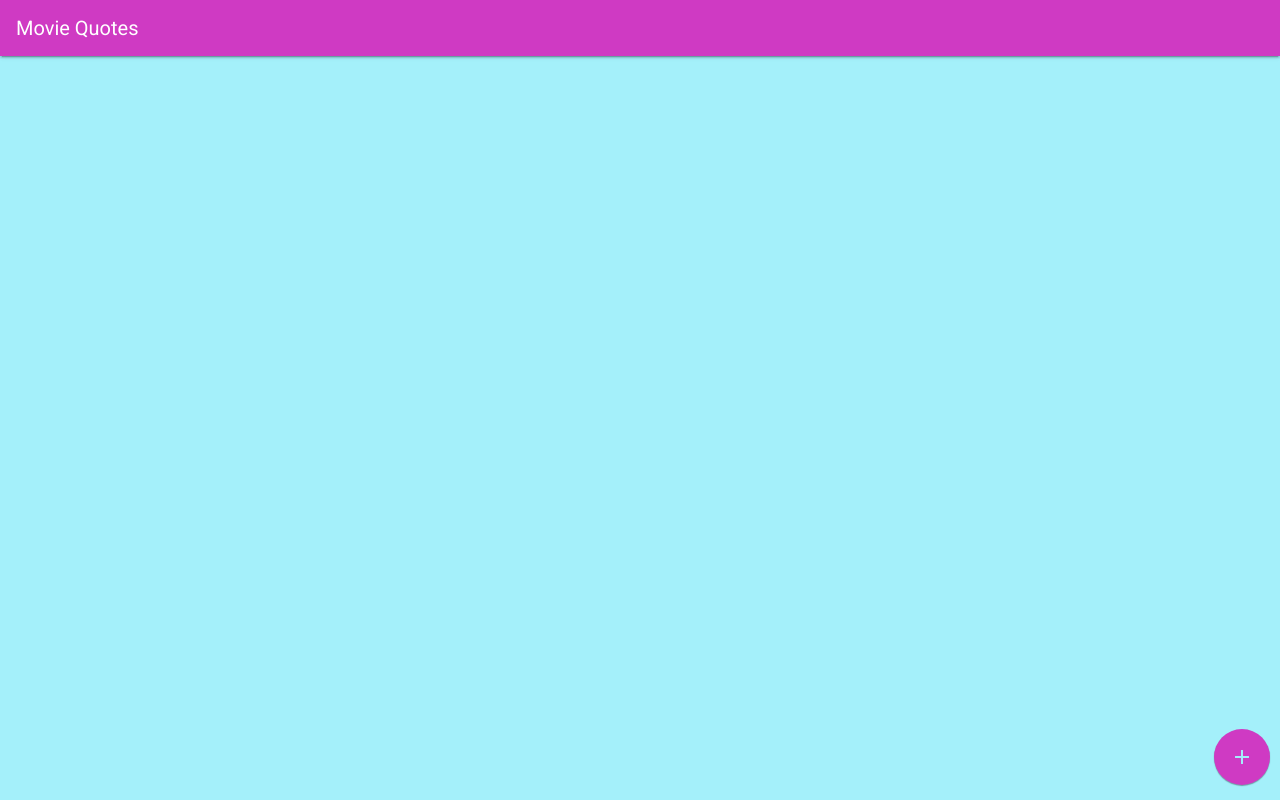
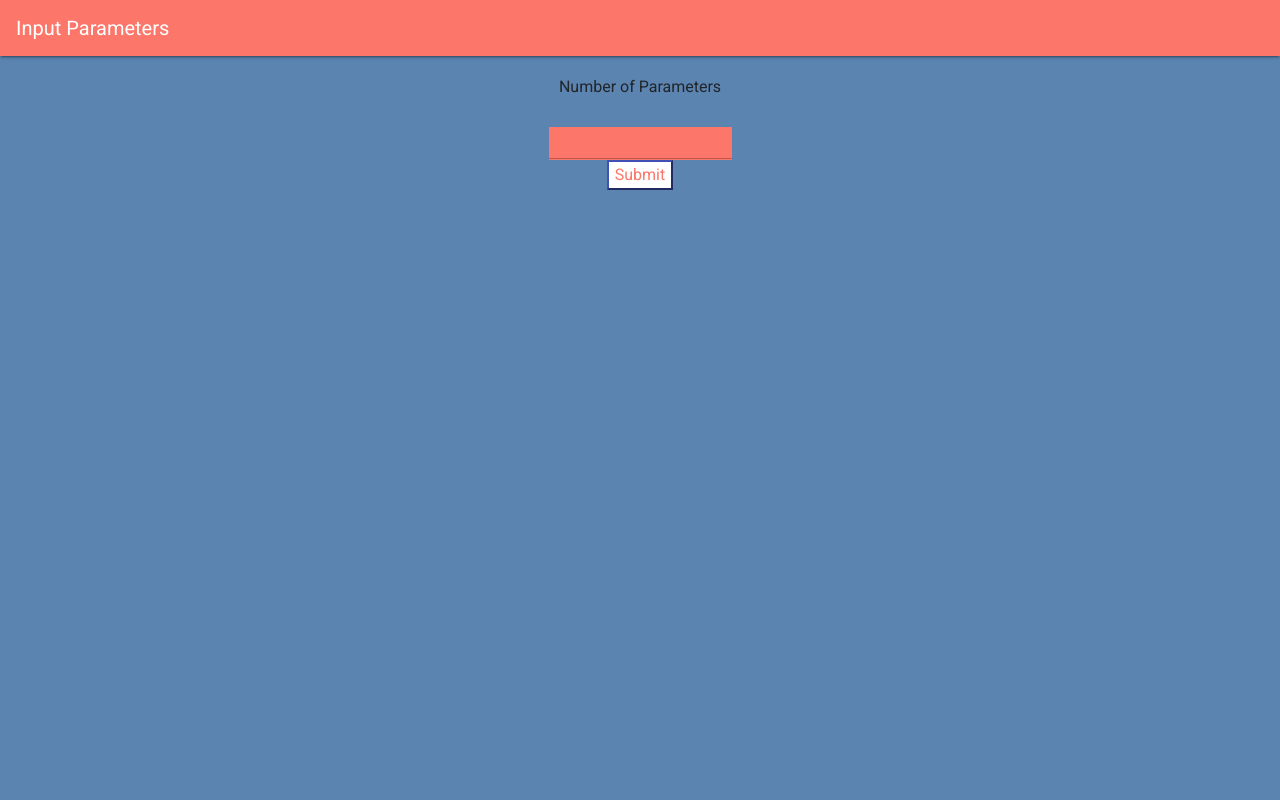
Before and after one commit to AutomatingSciencePipeline/Monorepo, a web app: file apps/frontend/intial.html in a window 1280 px wide. Run offline with its HTML, style and script files only (its server is not run), Linux system fonts and the light colour scheme.

Commit message:
begun developing a simple UI

```diff
--- a/apps/frontend/intial.html
+++ b/apps/frontend/intial.html
@@ -12,20 +12,29 @@
 
 <body>
   <nav class="navbar navbar-dark fixed-top">
-    <a class="navbar-brand" href="#">Movie Quotes</a>
+    <a class="navbar-brand" href="#">Input Parameters</a>
   </nav>
-  <div id="listPage" class="container page-container">
+  <div id="initialPage" class="container page-container">
 
-    <div id="quotesListContainer">
-
-
+    <div class="justify-content-center align-items-center d-flex">
+      Number of Parameters
+    </div>
+      <div class="form-outline justify-content-center align-items-center d-flex">
+        <input type="number" id="typeNumber" class="form-control" />
     </div>
 
 
+    <div class="justify-content-center align-items-center d-flex">
+      <button id="initSubmit" type="button" class="btn-primary">Submit</button>
+    </div>
+
+
+
+
+
+
   </div>
-  <button id = "fab" type="button" class="btn btn-info bmd-btn-fab" data-toggle="modal" data-target="#addQuoteDialog">
-    <i class="material-icons">add</i>
-  </button>
+
   <!-- Button trigger modal -->
 </div>
   <script src="scripts/jquery.min.js"></script>
--- a/apps/frontend/scripts/main.js
+++ b/apps/frontend/scripts/main.js
@@ -0,0 +1,185 @@
+
+var rhit = rhit || {};
+
+//Save
+
+rhit.initialPage = null;
+rhit.parametersPage = null;
+function htmlToElement(html) {
+	var template = document.createElement('template');
+	html = html.trim();
+	template.innerHTML = html;
+	return template.content.firstChild;
+}
+
+
+
+rhit.InitialPageController = class {
+	constructor() {
+		// document.querySelectorAll("#submitAddQuote").onclick = (event) => {
+		// 	console.log("submit");
+		// };
+		document.querySelector("#initSubmit").addEventListener("click", (event) => {
+			console.log("pog");
+			var x = document.querySelector("#typeNumber");
+			console.log(x.value);
+			window.location.href = `/parameters.html?int=${x.value}`;
+		});
+
+	}
+}
+
+
+rhit.ParameterPageController = class {
+	constructor(int) {
+		this.int = int;
+
+		this.updateList();
+
+
+	}
+
+	updateList(){
+		const newList = htmlToElement('<div id="parameterContainer"></div>');
+		newList.appendChild(htmlToElement('<div class="row"> <div class= "col-3">Parameter Name</div> <div class= "col-2">Default Value</div> <div class= "col-2">Min Value</div> <div class= "col-2">Max Value</div> <div class= "col-2">Increment Value</div></div>'))
+		for(let i = 0; i < this.int; i++) {
+			const newCard = this._createCard(i);
+			newCard.onclick = (event) => {
+				console.log(`You clicked on ${i}`);
+			}
+			newList.appendChild(newCard);
+		}
+		newList.appendChild(htmlToElement('<div class="justify-content-center align-items-center">Executable Script/Command</div>'));
+		newList.appendChild(htmlToElement('<div class="form-outline justify-content-center align-items-center d-flex"><input type="text" id="typeText parameterName${int}" class="form-control" /></div>'));
+
+		const oldList = document.querySelector("#parameterContainer");
+		oldList.removeAttribute("id");
+		oldList.hidden = true;
+
+		oldList.parentElement.append(newList);
+	}
+	_createCard(int) {
+		return htmlToElement(`<div class="row">
+		<div class="col-3 form-outline justify-content-center align-items-center d-flex">
+			<input type="text" id="typeText parameterName${int}" class="form-control" />
+		</div>
+
+		<div class="col-2 form-outline justify-content-center align-items-center d-flex">
+		  <input type="number" id="typeNumber defaultValue${int}" class="form-control" />
+		</div>
+
+		<div class="col-2 form-outline justify-content-center align-items-center d-flex">
+		  <input type="number" id="typeNumber minValue${int}" class="form-control" />
+		</div>
+
+		<div class="col-2 form-outline justify-content-center align-items-center d-flex">
+		  <input type="number" id="typeNumber maxValue${int}" class="form-control" />
+		</div>
+
+		<div class="col-2 form-outline justify-content-center align-items-center d-flex">
+		  <input type="number" id="typeNumber incValue${int}" class="form-control" />
+		</div>
+	  </div>`);
+	}
+}
+rhit.ParameterManager = class {
+	constructor() {
+	}
+	beginListening(changeListener) {
+		changeListener();
+	}
+	stopListening() {
+	  this._unsubscribe();
+	}
+
+}
+
+
+
+// rhit.InitialPageManager = class {
+// 	constructor() {
+// 		console.log("pogchamp");
+// 	  this._documentSnapshots = [];
+// 	  this._ref = firebase.firestore().collection(rhit.FB_COLLECTION_MOVIEQUOTES);
+// 	  this._unsubscribe = null;
+// 	}
+// 	add(quote, movie) {
+// 		// Add a new document with a generated id.
+// 		this._ref.add({
+//    			[rhit.FB_KEY_QUOTE]: quote,
+// 			[rhit.FB_KEY_MOVIE]: movie,
+// 			[rhit.FB_KEY_LAST_TOUCHED]: firebase.firestore.Timestamp.now()
+// 		})
+// 		.then(function(docRef) {
+//     		console.log("Document written with ID: ", docRef.id);
+// 		})
+// 		.catch(function(error) {
+//     		console.error("Error adding document: ", error);
+// 		});
+// 	}
+// 	beginListening(changeListener) {
+// 		this._unsubscribe = this._ref.orderBy(rhit.FB_KEY_LAST_TOUCHED, "desc").onSnapshot((querySnapshot) => {
+// 			this._documentSnapshots = querySnapshot.docs;
+// 			changeListener();
+//     	});
+// 	}
+// 	stopListening() {
+// 		this._unsubscribe();
+// 	}
+// 	// update(id, quote, movie) {    }
+// 	// delete(id) { }
+// 	get length() {
+// 		return this._documentSnapshots.length;
+// 	}
+// 	getMovieQuoteAtIndex(index) {
+// 		const docSnapshot = this._documentSnapshots[index];
+// 		const mq = new rhit.MovieQuote(
+// 			docSnapshot.id,
+// 			docSnapshot.get(rhit.FB_KEY_QUOTE),
+// 			docSnapshot.get(rhit.FB_KEY_MOVIE),
+
+// 		)
+// 		return mq;
+// 	}
+//    }
+
+/* Main */
+/** function and class syntax examples */
+rhit.main = function () {
+	console.log("Ready");
+	if(document.querySelector("#initialPage")) {
+		console.log("You are on the initial page");
+		//rhit.intialPageManager = new rhit.InitialPageManager();
+		new rhit.InitialPageController();
+
+	}
+
+	if(document.querySelector("#parametersPage")) {
+		console.log("You are on the parameters page");
+		// mqid = rhit.storage.getMovieQuoteId();
+		const queryString = window.location.search;
+		const urlParams = new URLSearchParams(queryString);
+		const int = urlParams.get("int");
+		console.log(`Detail page for ${int}`);
+		if(!int) {
+			window.location.href="/";
+		}
+		new rhit.ParameterPageController(int);
+	}
+
+	// const ref = firebase.firestore().collection("MovieQuotes");
+	// ref.onSnapshot((querySnap) => {
+
+	// 	querySnap.forEach((doc) => {
+	// 		console.log(doc.data());
+	// 	})
+	// })
+	// ref.add({
+	// 	quote: "popping off",
+	// 	movie: "GamerPogchamp"
+
+	// })
+
+};
+
+rhit.main();
--- a/apps/frontend/styles/main.css
+++ b/apps/frontend/styles/main.css
@@ -1,17 +1,17 @@
 body {
-    background: #a4f0fa;
+    background: #5b84b1ff;
 }
 
 .navbar {
-    background-color: #cf3ac3;
-    color: #a4f0fa;
+    background-color: #fc766aff;
+    color: #5b84b1ff;
 }
 #fab {
     position: fixed;
     right: 10px;
     bottom: 10px;
-    background: #cf3ac3;
-    color: #a4f0fa;
+    background: #fc766aff;
+    color: #5b84b1ff;
     z-index: 999;
 }
 #fab:active {
@@ -29,6 +29,20 @@ body {
     text-overflow: ellipsis;
 }
 
+.form-control {
+    background-color: #fc766aff;
+    color: black;
+}
+
+.form-control:active{
+    color: white;
+}
+
 .page-container {
     margin-top: 75px;
 }
+.btn-primary{
+    color: #fc766aff;
+    background-color: rgb(255, 255, 255);
+    outline-color: #fc766aff;
+}
```
Also changed, not shown: apps/frontend/parameters.html (+9 -34 lines).
